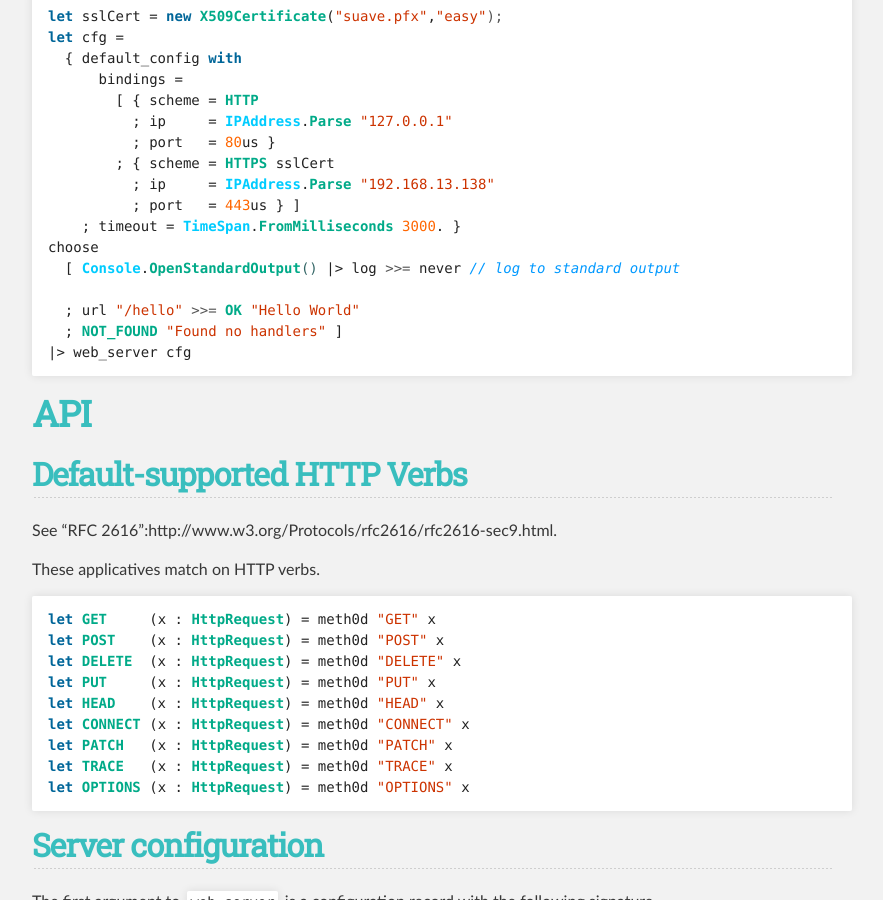
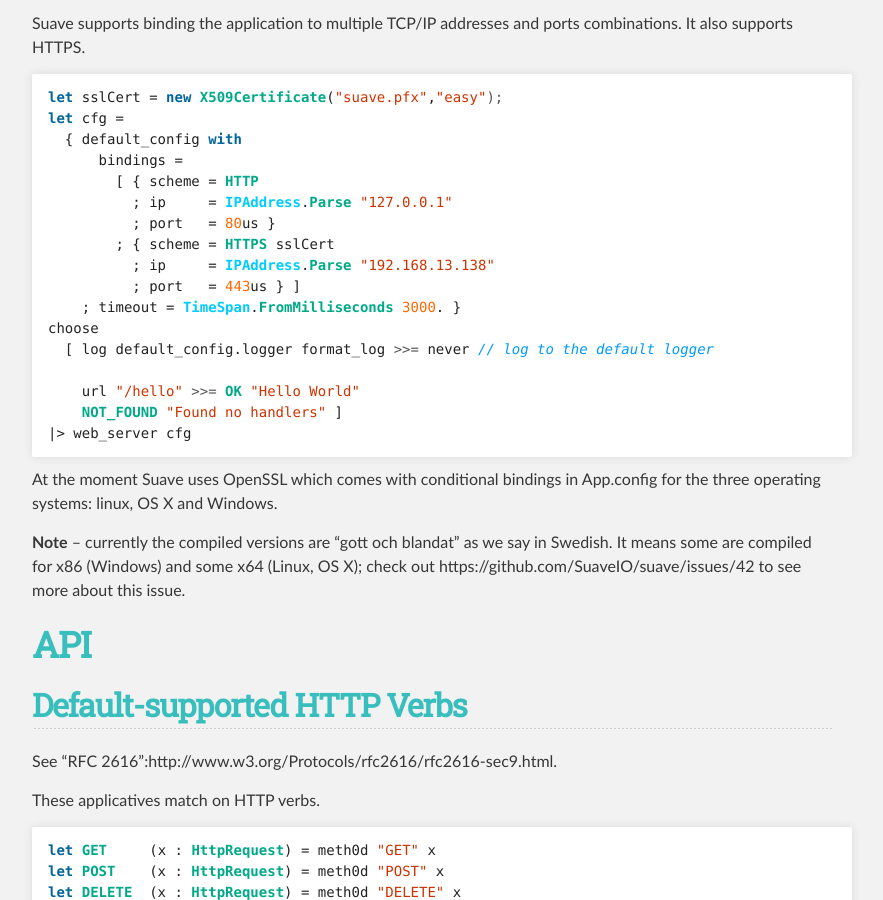
Before and after one commit to SuaveIO/suave, a Jekyll site: the page built from index.md, in a window 1280 px wide and 900 px high, scrolled down 2492 px. Shown: the whole window, without its empty margins (208-1091 px from the left). Built offline with Jekyll 4.4.1, drawn with Linux system fonts in a browser that asks for light colours; some of the changed text lies outside the part shown.

Commit message:
updating content with logging instructions

```diff
--- a/_includes/content.md
+++ b/_includes/content.md
@@ -1,17 +1,23 @@
 Introduction.
 =============
 
-Suave is inspired in the simplicity of Happstack and born out of the necessity of embedding web server capabilities in my own applications.
-Still in its early stages Suave supports HTTPS, multiple TCP/IP bindings, Basic Access Authentication, Keep-Alive and HTTP compression.
+Suave is inspired in the simplicity of Happstack and born out of the necessity
+of embedding web server capabilities in my own applications.  Still in its early
+stages Suave supports HTTPS, multiple TCP/IP bindings, Basic Access
+Authentication, Keep-Alive and HTTP compression.
 
-Suave also takes advantage of F# asynchronous workflows to perform non-blocking IO. In fact, Suave is written in a **completely non-blocking** fashion throughout. Suave **runs on Linux**, OS X and Windows flawlessly.
+Suave also takes advantage of F# asynchronous workflows to perform non-blocking
+IO. In fact, Suave is written in a **completely non-blocking** fashion
+throughout. Suave **runs on Linux**, OS X and Windows flawlessly.
 
-What follows is a tutorial on how to create Suave applications. Scroll past the tutorial to see detailed function documentation.
+What follows is a tutorial on how to create Suave applications. Scroll past the
+tutorial to see detailed function documentation.
 
 NuGet
 -----
 
-To install Suave, run the following command in the [Package Manager Console](http://docs.nuget.org/docs/start-here/using-the-package-manager-console)
+To install Suave, run the following command in the
+[Package Manager Console](http://docs.nuget.org/docs/start-here/using-the-package-manager-console)
 
 {% highlight dosbatch %}
 PM> Install-Package Suave
@@ -23,23 +29,32 @@
 The simplest Suave application is a simple HTTP server that greets all visitors with the string `"Hello World!"`
 
 {% highlight fsharp %}
+open Suave.Http
+open Suave.Web
 web_server default_config (OK "Hello World!")
 {% endhighlight %}
 
-The above statement will start a web server on default port 8083. `web_server` takes a configuration record and the webpart `(OK "Hello World")`
+The above statement will start a web server on default port 8083 over HTTP. `web_server` takes a configuration record and the webpart `(OK "Hello World")`
 
-Webparts are functions with the following type: `HttpContext -> Option<Async<unit>>`. For every request `web_server` will evaluate the webpart, if the evaluation succeeds it will execute the resulting asynchronous computation. `OK` is a combinator that always succeed and writes its argument to the underlying response stream.
+Webparts are functions with the following type: `HttpContext -> Option<Async<unit>>`.
+For every request `web_server` will evaluate the webpart, if the evaluation
+succeeds it will execute the resulting asynchronous computation. `OK` is a
+combinator that always succeed and writes its argument to the underlying
+response stream.
 
 Tutorial: Composing bigger programs.
 ------------------------------------
 
-Logic is expressed with the help of different combinators built around the `option<HttpContext>` type. We build webparts out of functions of type `HttpContext -> HttpContext option` and the operator `>>=` in the following way.
+Logic is expressed with the help of different combinators built around the
+`option<HttpContext>` type. We build webparts out of functions of type
+`HttpContext -> HttpContext option` and the operator `>>=` in the following way.
 
 {% highlight fsharp %}
 let simple_app _ = url "/hello" >>= OK "Hello World" ;
 {% endhighlight %}
 
-To select between different routes or options we use the function choose; for example:
+To select between different routes or options we use the function choose; for
+example:
 
 {% highlight fsharp %}
 let complex_app _ =
@@ -49,7 +64,9 @@
     ; url "/hello" >>= OK "Hello World" ]
 {% endhighlight %}
 
-The function `choose` accepts a list of webparts and execute each webpart in the list until one returns success. Since choose itself returns a webpart we can nest them for more complex logic.
+The function `choose` accepts a list of webparts and execute each webpart in the
+list until one returns success. Since choose itself returns a webpart we can
+nest them for more complex logic.
 
 {% highlight fsharp %}
 let nested_logic _ =
@@ -62,7 +79,8 @@
         ; url "/goodbye" >>= OK "Good bye POST" ] ]
 {% endhighlight %}
 
-To gain access to the underlying `HttpRequest` and read query and http form data we can use the `request` combinator.
+To gain access to the underlying `HttpRequest` and read query and http form data
+we can use the `request` combinator.
 
 {% highlight fsharp %}
 let http_form _ =
@@ -72,7 +90,11 @@
     ; NOT_FOUND "Found no handlers" ]
 {% endhighlight %}
 
-To protect a route with HTTP Basic Authentication the combinator `authenticate_basic` is used like in the following example.
+You can similarly use `warbler` to gain access to the full `HttpContext` and
+connection.
+
+To protect a route with HTTP Basic Authentication the combinator
+`authenticate_basic` is used like in the following example.
 
 {% highlight fsharp %}
 let requires_authentication _ =
@@ -96,7 +118,8 @@
 Multiple bindings and SSL support
 ---------------------------------
 
-Suave supports binding the application to multiple TCP/IP addresses and ports combinations. It also supports HTTPS.
+Suave supports binding the application to multiple TCP/IP addresses and ports
+combinations. It also supports HTTPS.
 
 {% highlight fsharp %}
 let sslCert = new X509Certificate("suave.pfx","easy");
@@ -111,11 +134,19 @@
           ; port   = 443us } ]
     ; timeout = TimeSpan.FromMilliseconds 3000. }
 choose
-  [ Console.OpenStandardOutput() |> log >>= never // log to standard output
-  ; url "/hello" >>= OK "Hello World"
-  ; NOT_FOUND "Found no handlers" ]
+  [ log default_config.logger format_log >>= never // log to the default logger
+    url "/hello" >>= OK "Hello World"
+    NOT_FOUND "Found no handlers" ]
 |> web_server cfg
 {% endhighlight %}
+
+At the moment Suave uses OpenSSL which comes with conditional bindings in
+App.config for the three operating systems: linux, OS X and Windows.
+
+**Note** -- currently the compiled versions are "gott och blandat" as we say in
+Swedish. It means some are compiled for x86 (Windows) and some x64 (Linux, OS
+X); check out https://github.com/SuaveIO/suave/issues/42 to see more about this
+issue.
 
 API
 ===
@@ -242,8 +273,6 @@
     >=> (function | ".avi" -> mk_mime_type "video/avi" false | _ -> None)
 {% endhighlight %}
 
-
-
 ## Overview
 
 A request life-cycle begins with the `HttpProcessor` that takes an `HttpRequest`
@@ -268,3 +297,21 @@
 {% highlight fsharp %}
 type ErrorHandler = Exception -> String -> HttpContext -> Async<unit>
 {% endhighlight %}
+
+
+Replacing Suave's logging
+-------------------------
+
+When you are using suave you will probably want to funnel all logs from the
+output to your own log sink. We provide the interface `Logger` to do that; just
+set the propery `logger` in the configuration to an instance of your thread-safe
+logger. An example:
+
+{% highlight fsharp %}
+type MyHackLogger(min_level) =
+  interface Logger with
+    member x.Log level f_line =
+      if min_level >= level then
+        // don't do this for real ;)
+        System.Windows.Forms.MessageBox.Show((f_line ()).message)
+{% endhighlight %}
```
